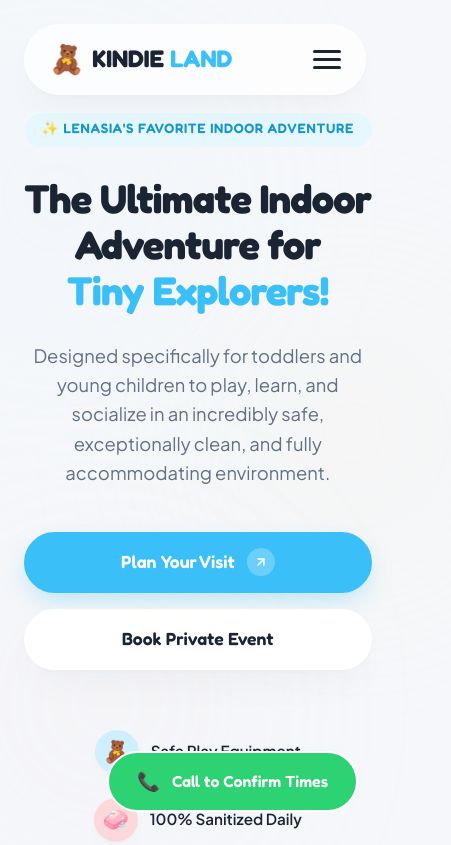
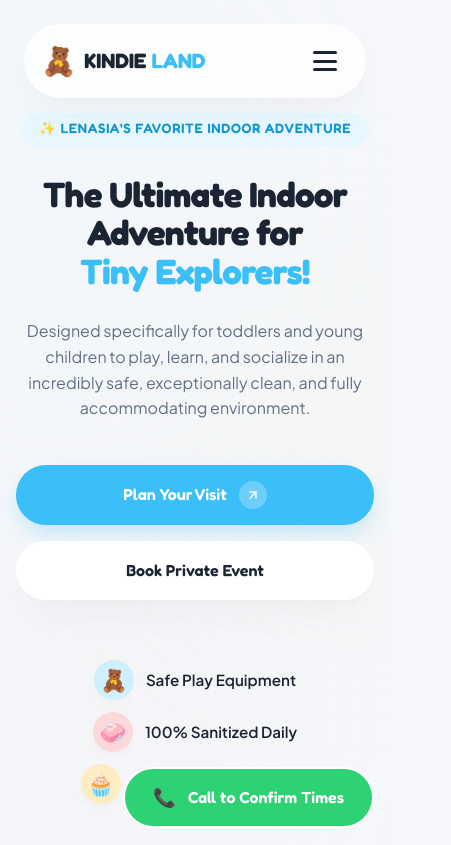
Before and after one commit to defyndmarketing-boop/Defynd, a plain HTML site: page projects/kindie_land/index.html in a window 390 px wide. Shown: the top 845 px of the page, 451 px wide, since content can reach past the window. Drawn offline with Linux system fonts and the light colour scheme.

Commit message:
Fix Kindie Land mobile overflow and responsive layout
Decorative blobs positioned outside viewport created horizontal scroll
(doc 436px at 375px viewport) clipping hero text mid-word. Fix: clip
overflow on html/body/blob-wrapper, correct min-height typo, fluid
headings, wrapping eyebrow badge, min-width 0 on hero grid, 48px touch
targets, 414/375 breakpoints, safe-area FAB, reduced-motion support.

Copy and content unchanged everywhere; styling and structure only.

Co-Authored-By: Claude Fable 5 <noreply@anthropic.com>

```diff
--- a/projects/kindie_land/style.css
+++ b/projects/kindie_land/style.css
@@ -60,6 +60,10 @@
 html {
   scroll-behavior: smooth;
   scroll-padding-top: 100px;
+  overflow-x: hidden;
+  overflow-x: clip;
+  -webkit-text-size-adjust: 100%;
+  text-size-adjust: 100%;
 }
 
 body {
@@ -68,8 +72,13 @@ body {
   color: var(--clr-dark);
   line-height: 1.6;
   overflow-x: hidden;
+  overflow-x: clip;
   -webkit-font-smoothing: antialiased;
-}
+  -webkit-tap-highlight-color: transparent;
+}
+
+img, video, iframe, svg { max-width: 100%; }
+img { height: auto; }
 
 h1, h2, h3, h4 {
   font-family: var(--ff-display);
@@ -109,6 +118,8 @@ button {
   height: 100%;
   z-index: -10;
   pointer-events: none;
+  overflow: hidden;
+  overflow: clip;
 }
 
 .blob {
@@ -268,6 +279,8 @@ button {
   position: relative;
   overflow: hidden;
   gap: 0.75rem;
+  min-height: 48px;
+  min-width: 48px;
 }
 
 .btn-primary {
@@ -347,7 +360,7 @@ button {
 .hero-section {
   padding-top: 10rem;
   padding-bottom: 6rem;
-  min-h: 100dvh;
+  min-height: 100dvh;
   display: flex;
   align-items: center;
   position: relative;
@@ -369,7 +382,9 @@ button {
 .eyebrow-badge {
   display: inline-flex;
   align-items: center;
-  width: max-content;
+  max-width: 100%;
+  text-align: center;
+  justify-content: center;
   background-color: var(--clr-sky-light);
   color: var(--clr-sky-dark);
   padding: 0.4rem 1.1rem;
@@ -398,9 +413,11 @@ button {
 }
 
 .hero-title {
-  font-size: 3.75rem;
+  font-size: clamp(2.25rem, 8vw, 3.75rem);
   letter-spacing: -0.02em;
   color: var(--clr-dark);
+  overflow-wrap: break-word;
+  hyphens: auto;
 }
 
 .highlight-text {
@@ -1305,8 +1322,11 @@ button {
   display: none;
   flex-direction: column;
   justify-content: space-between;
-  width: 1.75rem;
-  height: 1.2rem;
+  width: 48px;
+  height: 48px;
+  min-width: 48px;
+  min-height: 48px;
+  padding: 14px 12px;
   z-index: 110;
 }
 
@@ -1436,6 +1456,7 @@ button {
   }
 
   /* Structural white-spaces and offsets reset */
+  .container { padding: 0 1.25rem; }
   .hero-section {
     padding-top: 7rem;
     padding-bottom: 4rem;
@@ -1445,19 +1466,30 @@ button {
     grid-template-columns: 1fr;
     gap: 3rem;
     text-align: center;
-  }
+    min-width: 0;
+  }
+  .hero-grid > * { min-width: 0; }
 
   .hero-text-block {
     align-items: center;
+    min-width: 0;
+    width: 100%;
   }
 
   .eyebrow-badge {
     align-self: center;
+    width: auto;
+    max-width: 100%;
+    white-space: normal;
   }
 
   .hero-title {
-    font-size: 2.5rem;
-  }
+    font-size: clamp(2rem, 10vw, 2.5rem);
+    line-height: 1.1;
+  }
+  .hero-description { font-size: 1rem; }
+  .section-title { font-size: clamp(1.75rem, 7vw, 2.25rem); overflow-wrap: break-word; }
+  .section-subtitle { font-size: 1rem; }
 
   .hero-cta-group {
     flex-direction: column;
@@ -1596,4 +1628,33 @@ button {
   .footer-column.contact-column {
     grid-column: span 1;
   }
-}
+  .floating-fab-container { right: 1rem; bottom: calc(1rem + env(safe-area-inset-bottom)); }
+  .btn-fab { min-height: 48px; }
+  .selector-bubble { min-height: 48px; }
+  .hero-features-indicator { gap: 1rem; }
+  .indicator-icon { width: 2.5rem; height: 2.5rem; }
+}
+
+/* Small phones — single column, full-bleed safe typography */
+@media (max-width: 414px) {
+  .hero-title { font-size: clamp(1.875rem, 9vw, 2.25rem); }
+  .hero-cta-group .btn { font-size: 1rem; padding: 0.9rem 1.25rem; }
+  .nav-bar { padding: 0.75rem 1rem; }
+  .nav-logo { font-size: 1.3rem; }
+  .container { padding: 0 1rem; }
+  .hero-features-indicator { flex-direction: column; align-items: center; gap: 0.75rem; }
+  .bento-card, .visit-card-inner, .testimonial-card, .spotlight-review-card { padding: 1.5rem 1.25rem; }
+  .hours-row { flex-wrap: wrap; }
+}
+
+@media (max-width: 375px) {
+  .hero-visual-block { width: 100%; }
+  .hero-image { max-width: 100%; }
+  .double-bezel-outer { border-radius: 1.75rem; padding: 0.5rem; }
+  .double-bezel-inner { border-radius: 1.4rem; }
+  .footer-links a { display: flex; align-items: center; min-height: 44px; }
+}
+
+@media (prefers-reduced-motion: reduce) {
+  *, *::before, *::after { animation: none !important; transition: none !important; }
+}
```
